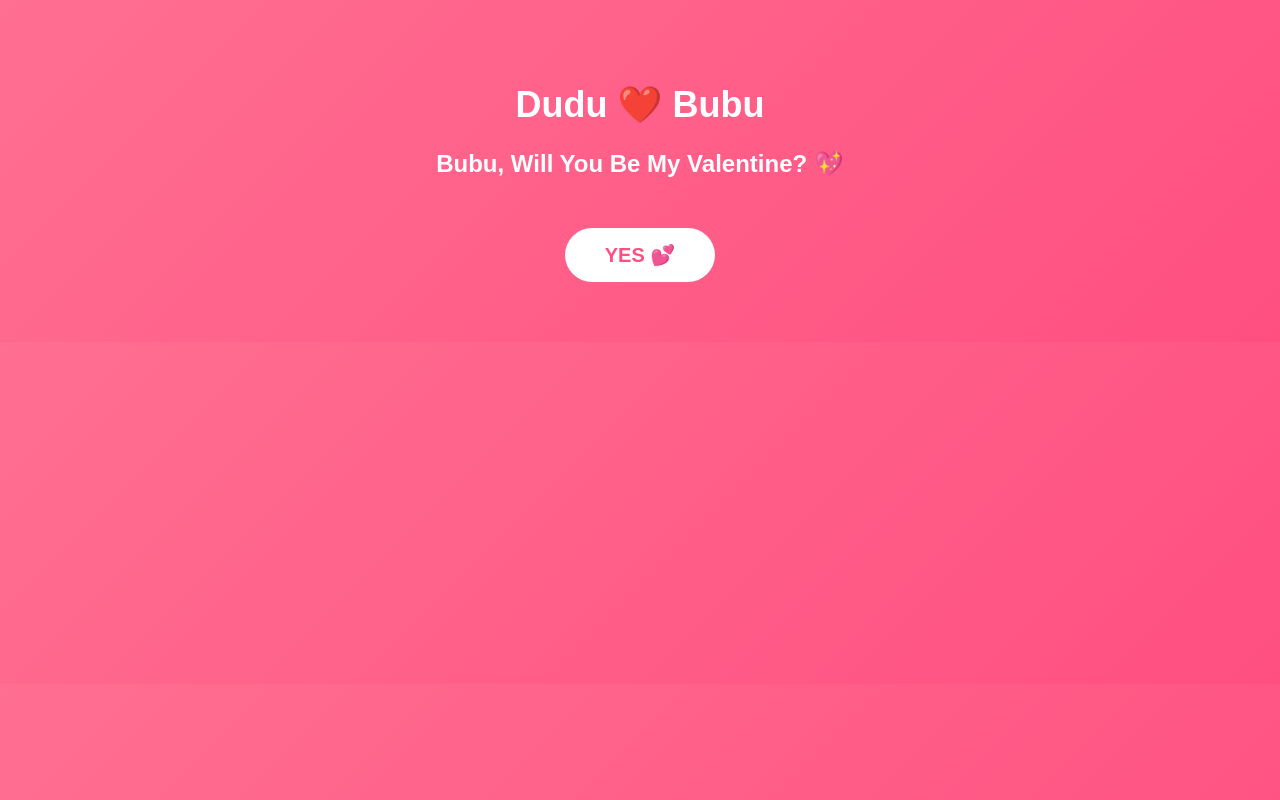
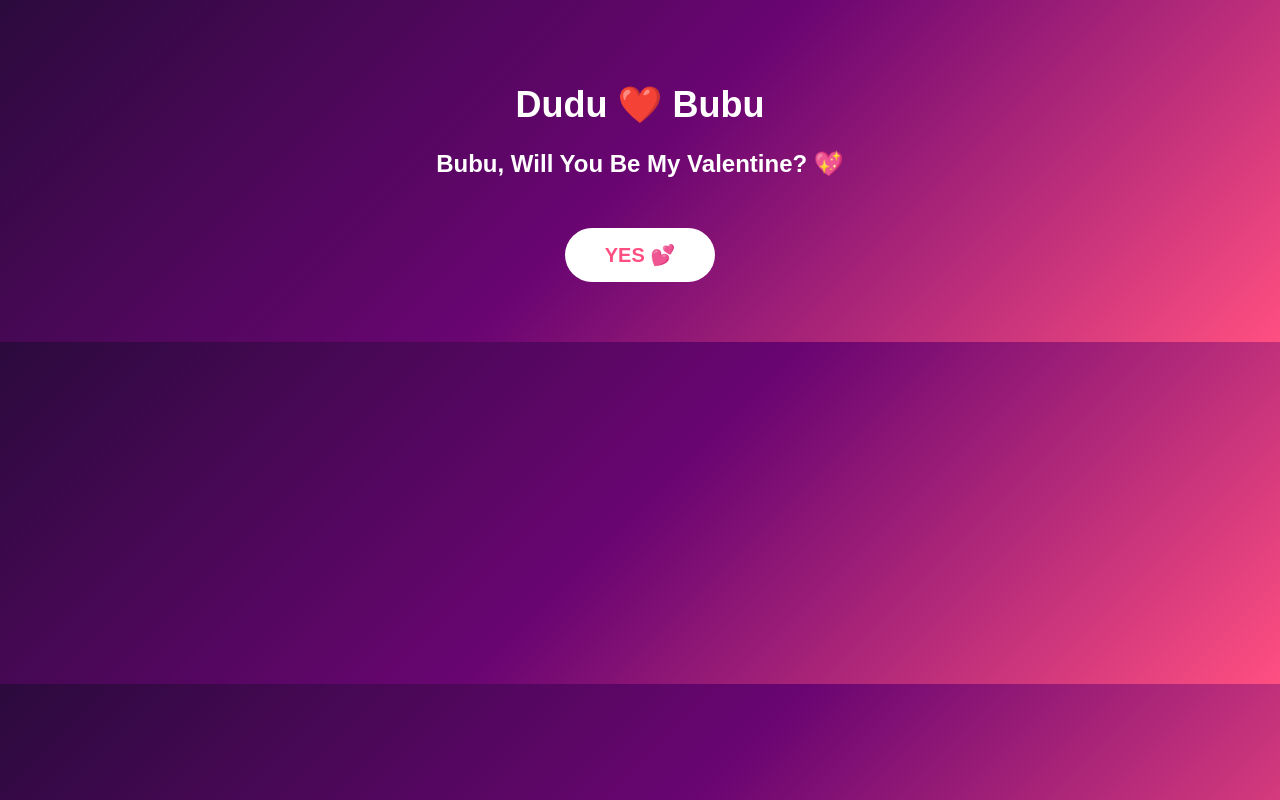
Before and after one commit to VinothRavichandran19/Bubu_dudu, a plain HTML site: page index.html in a window 1280 px wide. Drawn offline with Linux system fonts and the light colour scheme.

Commit message:
Change background gradient colors in index.htmlcolour

```diff
--- a/index.html
+++ b/index.html
@@ -9,7 +9,7 @@ body{
     margin:0;
     font-family: Arial, sans-serif;
     text-align:center;
-    background: linear-gradient(135deg,#ff6f91,#ff4f81);
+    background: linear-gradient(135deg, #2b0a3d, #6a0572, #ff4f81);
     color:white;
 }
 
```
